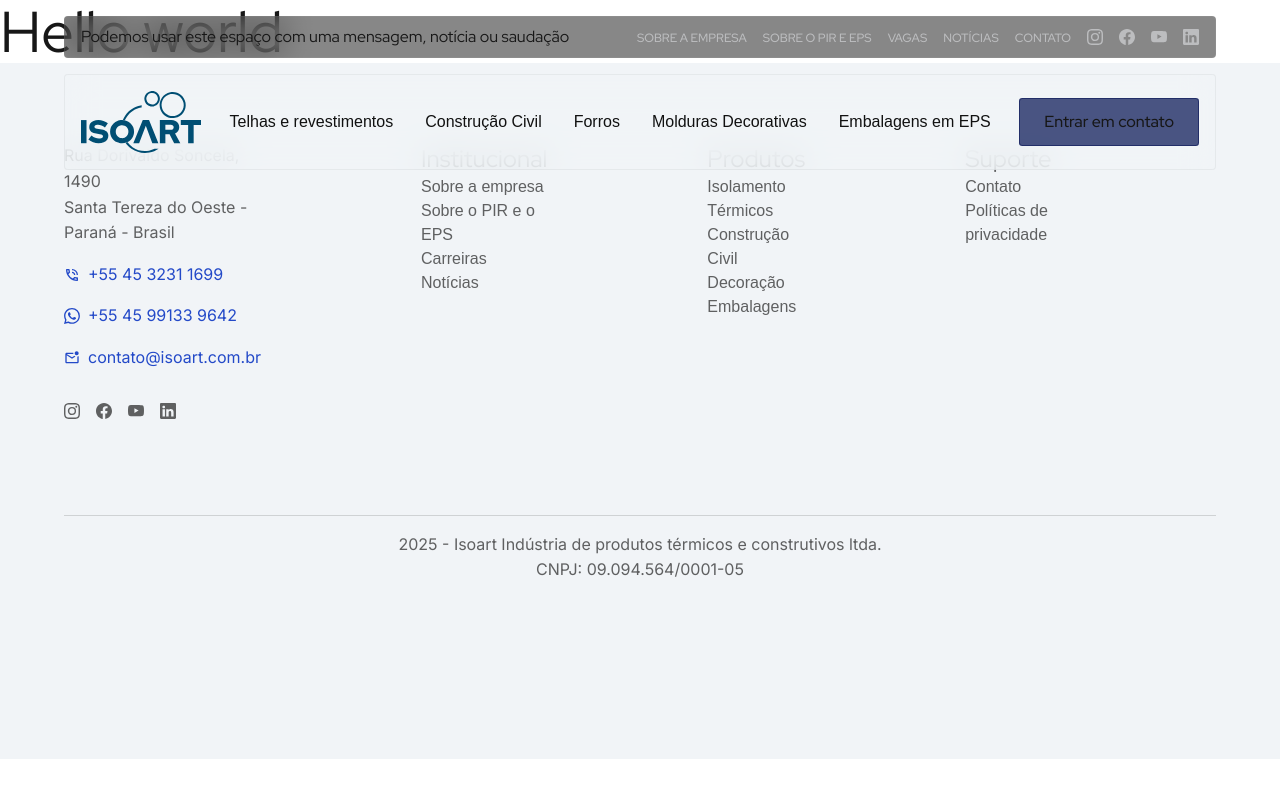
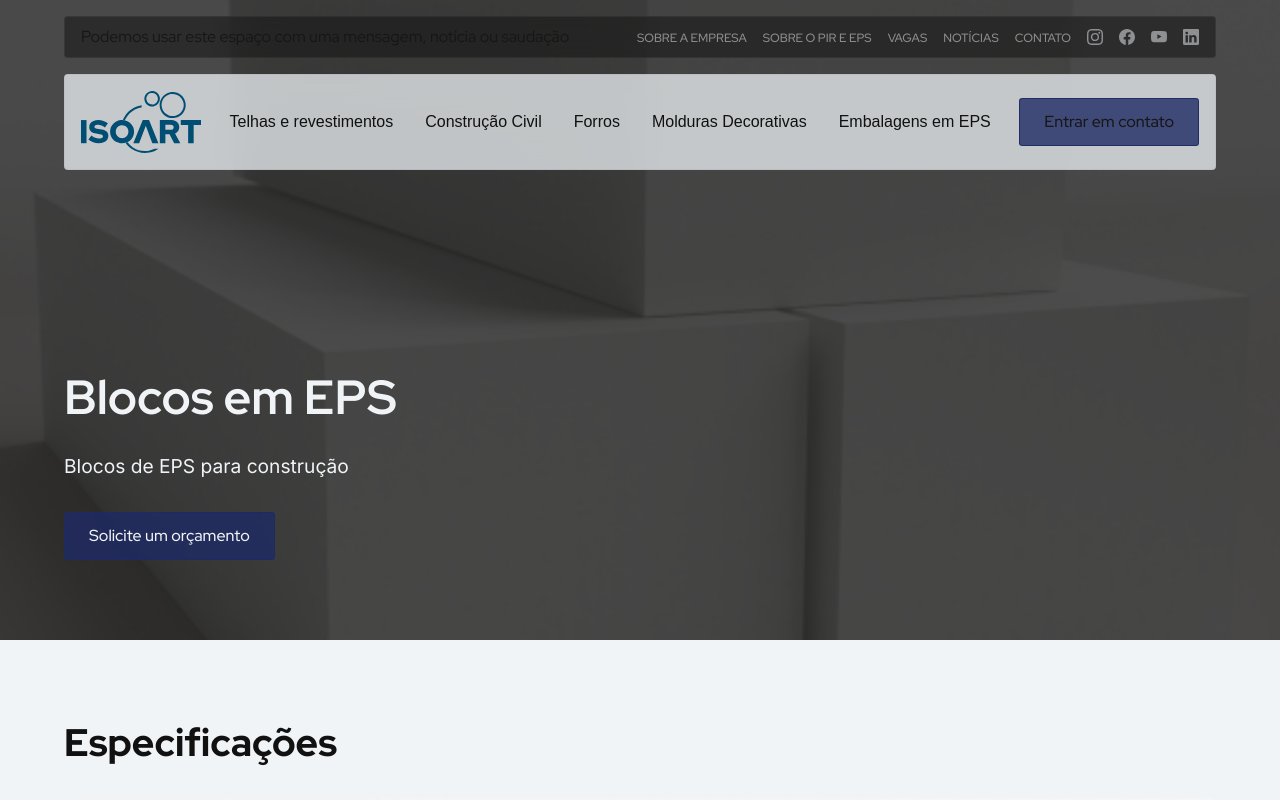
Before and after one commit to felipetozo/isoart-website-2025, a Next.js app: page /categorias/construcao-civil/blocos-em-eps in a window 1280 px wide. Shown: the top 800 px of the page. Built offline with nearby package versions, Linux system fonts and the light colour scheme.

Commit message:
estrutura inicial da página de produtos

```diff
--- /dev/null
+++ b/src/app/categorias/[category]/[product]/page.module.css
@@ -0,0 +1,101 @@
+/* Hero Section */
+.ProductPageHeroSection {
+    background-color: rgba(var(--color-almostWhite), 1);
+    width: 100%;
+    padding: 10rem 0 5rem 0;
+    color: rgba(var(--color-almostBlack), 1);
+    height: 140vw;
+    position: relative;
+    background-size: cover;
+    background-position: center;
+    background-repeat: no-repeat;
+    z-index: 1;
+}
+
+.ProductPageHeroMask {
+    content: '';
+    background-color: rgba(var(--color-almostBlack), 0.75);
+    width: 100%;
+    height: 100%;
+    top: 0;
+    left: 0;
+    position: absolute;
+    z-index: 4;
+}
+
+.ProductPageHeroContent {
+    display: flex;
+    flex-direction: column;
+    height: 100%;
+    justify-content: flex-end;
+    margin: 0 auto;
+    width: 90%;
+    max-width: 1600px;
+    gap: 2rem;
+    position: relative;
+    z-index: 5;
+    color: rgba(var(--color-almostWhite), 1);
+}
+
+.ProductPageHeroContent h1 {
+    font-size: 3rem;
+    font-weight: bold;
+    line-height: 1;
+}
+
+.ProductPageHeroContent p {
+    font-size: 1.2rem;
+    line-height: 1.4;
+    max-width: 600px;
+}
+
+.ProductPage {
+    min-height: 100vh;
+}
+
+.ProductDetailsSection {
+    background-color: rgba(var(--color-almostWhite), 1);
+    padding: 5rem 0;
+    width: 100%;
+}
+
+.ProductDetailsWrapper {
+    width: 90%;
+    max-width: 1600px;
+    margin: 0 auto;
+}
+
+.ProductDetailsWrapper h2 {
+    font-size: 2.4rem;
+    font-weight: 800;
+    margin-bottom: 2rem;
+    color: rgba(var(--color-almostBlack), 1);
+}
+
+.ProductSpecs {
+    list-style: none;
+    padding: 0;
+    margin: 1rem 0;
+}
+
+.ProductSpecs li {
+    margin-bottom: 0.5rem;
+}
+
+.ProductImage img {
+    width: 100%;
+    border-radius: 0.4rem;
+}
+
+@media (min-width: 800px) and (max-width: 1199px) {
+    .ProductPageHeroSection {
+        height: 50vw;
+    }
+}
+
+@media (min-width: 1200px) {
+    .ProductPageHeroSection {
+        height: 35vw;
+        min-height: 40rem;
+    }
+}
--- a/src/app/categorias/[category]/[product]/page.tsx
+++ b/src/app/categorias/[category]/[product]/page.tsx
@@ -1,9 +1,146 @@
-function ProductPage() {
+import { notFound } from 'next/navigation';
+import styles from './page.module.css';
+import Link from 'next/link';
+import Image from 'next/image';
+import menuData from '@/app/data/menuData.json';
+import SobreEmpresa from '@/app/components/SobreEmpresa/SobreEmpresa';
+import MainForm from '@/app/components/MainForm/MainForm';
+import Button from '@/app/views/UI/Button';
+
+interface ProductData {
+    id: number;
+    name: string;
+    slug: string;
+    description: string;
+    image?: string;
+    specifications?: {
+        [key: string]: string | undefined;
+    };
+}
+
+interface ProductPageProps {
+    params: Promise<{ category: string; product: string }>;
+}
+
+export default async function ProductPage({ params }: ProductPageProps) {
+    const { category, product } = await params;
+
+    let productData: ProductData | undefined;
+
+    try {
+        const normalizedCategory = category.toLowerCase().replace(/ /g, '-');
+        const normalizedProduct = product.toLowerCase().replace(/ /g, '-');
+        const productFile = await import(`@/app/data/products/${normalizedCategory}/${normalizedProduct}.json`);
+        productData = productFile.default as ProductData;
+    } catch (error) {
+        const categoryData = (menuData as any[]).find((item: any) => item.slug === category);
+        if (categoryData) {
+            productData = categoryData.products.find((p: ProductData) => p.slug === product);
+        }
+    }
+
+    if (!productData) {
+        notFound();
+    }
+
+    const heroSection = {
+        title: productData.name,
+        description: productData.description || 'Detalhes do produto da ISOART.',
+        buttonText: 'Solicite um orçamento',
+        buttonLink: '/contato',
+        backgroundImage: productData.image || '/img/default-product-hero.jpg'
+    };
+
     return (
-        <>
-            <h1>Hello world</h1>
-        </>
+        <div className={styles.ProductPage}>
+            {/* Hero Section */}
+            <section
+                className={styles.ProductPageHeroSection}
+                style={{ backgroundImage: `url(${heroSection.backgroundImage})` }}
+            >
+                <div className={styles.ProductPageHeroMask}></div>
+                <div className={styles.ProductPageHeroContent}>
+                    <h1>{heroSection.title}</h1>
+                    <p>{heroSection.description}</p>
+                    <Link href={heroSection.buttonLink}>
+                        <Button variant="primary" size="medium">
+                            {heroSection.buttonText}
+                        </Button>
+                    </Link>
+                </div>
+            </section>
+
+            {/* Product Details */}
+            <section className={styles.ProductDetailsSection}>
+                <div className={styles.ProductDetailsWrapper}>
+                    <h2>Especificações</h2>
+                    {productData.specifications && (
+                        <ul className={styles.ProductSpecs}>
+                            {Object.entries(productData.specifications).map(([key, value]) => (
+                                <li key={key}>
+                                    <strong>{key}:</strong> {value}
+                                </li>
+                            ))}
+                        </ul>
+                    )}
+                    {productData.image && (
+                        <div className={styles.ProductImage}>
+                            <Image
+                                src={productData.image}
+                                alt={productData.name}
+                                width={600}
+                                height={400}
+                            />
+                        </div>
+                    )}
+                </div>
+            </section>
+
+            <SobreEmpresa />
+            <MainForm />
+        </div>
     );
-};
+}
 
-export default ProductPage;
+export async function generateStaticParams() {
+    const allProducts = (menuData as any[]).flatMap((category: any) =>
+        category.products.map((product: ProductData) => ({
+            category: category.slug,
+            product: product.slug,
+        }))
+    );
+    return allProducts;
+}
+
+export async function generateMetadata({ params }: ProductPageProps) {
+    const { category, product } = await params;
+    let productData: ProductData | undefined;
+
+    try {
+        const normalizedCategory = category.toLowerCase().replace(/ /g, '-');
+        const normalizedProduct = product.toLowerCase().replace(/ /g, '-');
+        const productFile = await import(`@/app/data/products/${normalizedCategory}/${normalizedProduct}.json`);
+        productData = productFile.default as ProductData;
+    } catch (error) {
+        const categoryData = (menuData as any[]).find((item: any) => item.slug === category);
+        if (categoryData) {
+            productData = categoryData.products.find((p: ProductData) => p.slug === product);
+        }
+    }
+
+    if (!productData) {
+        return {
+            title: 'Produto não encontrado - ISOART',
+        };
+    }
+
+    return {
+        title: `${productData.name} - ISOART`,
+        description: productData.description || `Detalhes do produto ${productData.name} da ISOART`,
+        openGraph: {
+            title: `${productData.name} - ISOART`,
+            description: productData.description || `Detalhes do produto ${productData.name} da ISOART`,
+            images: productData.image ? [productData.image] : [],
+        },
+    };
+}
--- a/src/app/categorias/[category]/page.module.css
+++ b/src/app/categorias/[category]/page.module.css
@@ -68,8 +68,8 @@
 }
 
 .CategoryDescriptionWrapper h2 {
-    font-size: 2rem;
-    font-weight: 600;
+    font-size: 2.4rem;
+    font-weight: 800;
     margin-bottom: 2rem;
     color: rgba(var(--color-almostBlack), 1);
     width: 100%;
--- a/src/app/categorias/[category]/page.tsx
+++ b/src/app/categorias/[category]/page.tsx
@@ -173,7 +173,7 @@ export default async function CategoryPage({ params }: CategoryPageProps) {
                                 backgroundColor: `rgba(${categoryColor}, 0.05)`,
                                 border: `1px solid rgba(${categoryColor}, 0.15)`,
                             }}>
-                            <h4 style={{ color: `rgba(${categoryColor}, 1)` }}>{benefit.title}</h4>
+                            <h5 style={{ color: `rgba(${categoryColor}, 1)` }}>{benefit.title}</h5>
                             <p style={{ color: `rgba(var(--color-almostBlack), 0.5)` }}>{benefit.description}</p>
                         </div>
                     ))}
--- a/src/app/data/categories/embalagens-em-eps.json
+++ b/src/app/data/categories/embalagens-em-eps.json
@@ -61,22 +61,17 @@
         {
             "id": 1,
             "title": "Proteção Eficiente",
-            "description": "Garante a integridade dos produtos durante o transporte."
+            "description": "Amotece impactos e vibraçoes, preservando o produto durante transporte e armazenamento."
         },
         {
             "id": 2,
-            "title": "Leveza",
-            "description": "Reduz o peso total da embalagem."
+            "title": "Leveza e Economia",
+            "description": "Reduz o peso total da embalagem, facilitando o manuseio e otimizando custos logísticos."
         },
         {
             "id": 3,
-            "title": "Personalização",
-            "description": "Soluções sob medida para diferentes necessidades."
-        },
-        {
-            "id": 4,
-            "title": "Custo-benefício",
-            "description": "Economia aliada à qualidade."
+            "title": "Alta Versatilidade",
+            "description": "Pode ser moldado em diversos formatos, adaptando-se a diferentes tipos de produtos."
         }
     ]
 }
--- a/src/app/data/categories/molduras-decorativas.json
+++ b/src/app/data/categories/molduras-decorativas.json
@@ -71,23 +71,18 @@
     "benefits": [
         {
             "id": 1,
-            "title": "Design Elegante",
-            "description": "Acabamentos que elevam a estética dos ambientes."
+            "title": "Acabamento Sofisticado",
+            "description": "Detalhes elegantes que valorizam o design e agregam estilo a qualquer construção, do clássico ao contemporâneo."
         },
         {
             "id": 2,
-            "title": "Fácil Instalação",
-            "description": "Instalação rápida e sem complicações."
+            "title": "Instalação Rápida e Fácil",
+            "description": "Leves, permitem aplicações ágeis sem necessidade de reforços estruturais, reduzindo tempo e custos."
         },
         {
             "id": 3,
-            "title": "Durabilidade",
-            "description": "Resistência a intempéries e uso prolongado."
-        },
-        {
-            "id": 4,
-            "title": "Versatilidade",
-            "description": "Adapta-se a diversos estilos de decoração."
+            "title": "Durabilidade e Resistência",
+            "description": "Materiais resistentes às intempéries garantem longa vida útil, baixa manutenção e excelente acabamento estético."
         }
     ]
 }
--- /dev/null
+++ b/src/app/data/products/telhas-e-paineis/telhas-termicas.json
@@ -0,0 +1,13 @@
+{
+    "id": 1,
+    "name": "Telhas Térmicas",
+    "slug": "telhas-termicas",
+    "description": "Telhas com núcleo em PIR ou EPS e revestimento duplo com chapas de aço galvalume ou filme, ideais para coberturas com excelente isolamento térmico.",
+    "image": "/img/produtos/telhastermicas.jpg",
+    "specifications": {
+        "material": "Aço galvanizado + EPS/PIR",
+        "espessura": "30mm, 50mm, 100mm",
+        "cor": "Diversas opções",
+        "aplicacao": "Coberturas"
+    }
+}
```
Also changed, not shown: src/app/data/categories/construcao-civil.json (+6 -11 lines).
